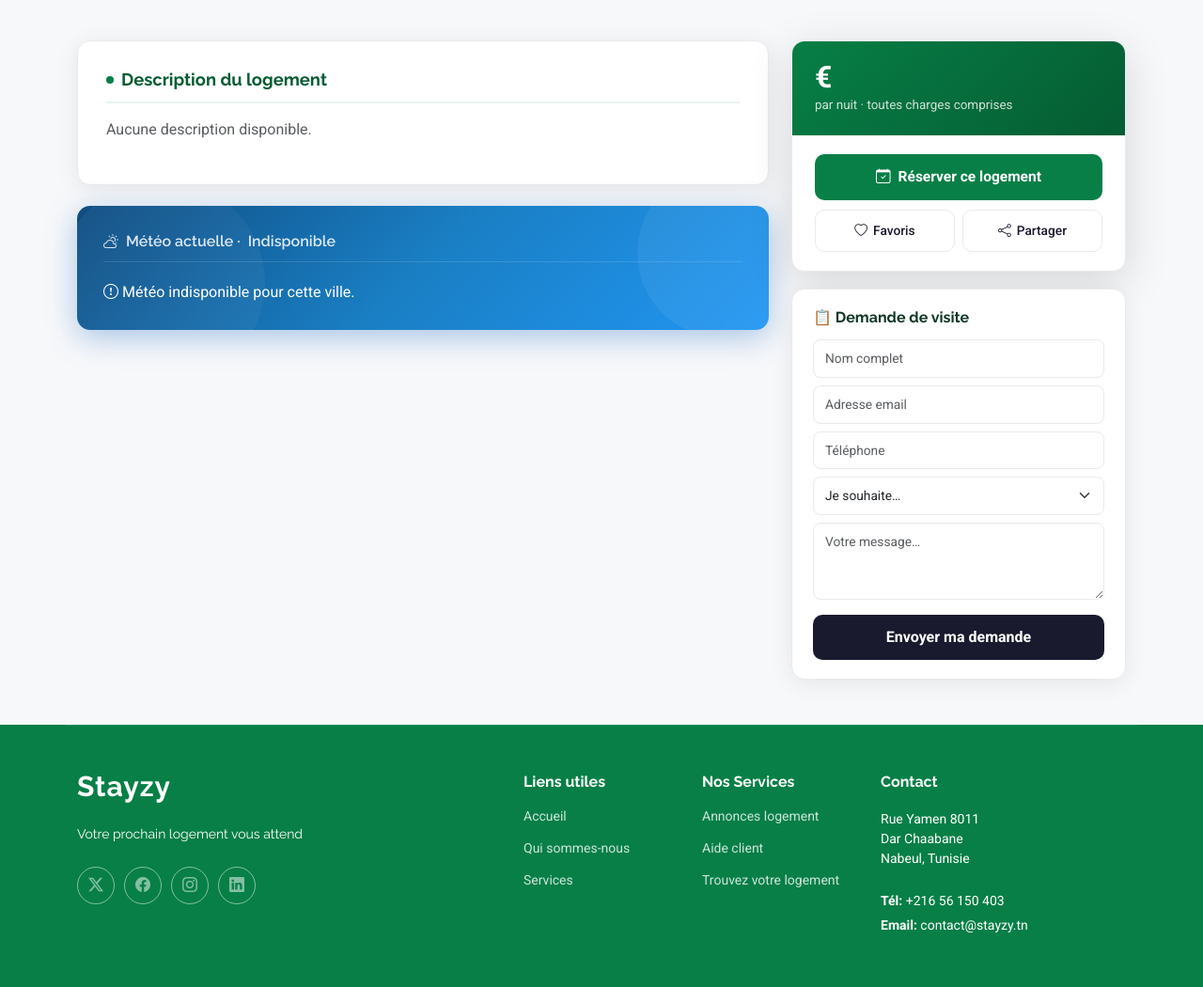
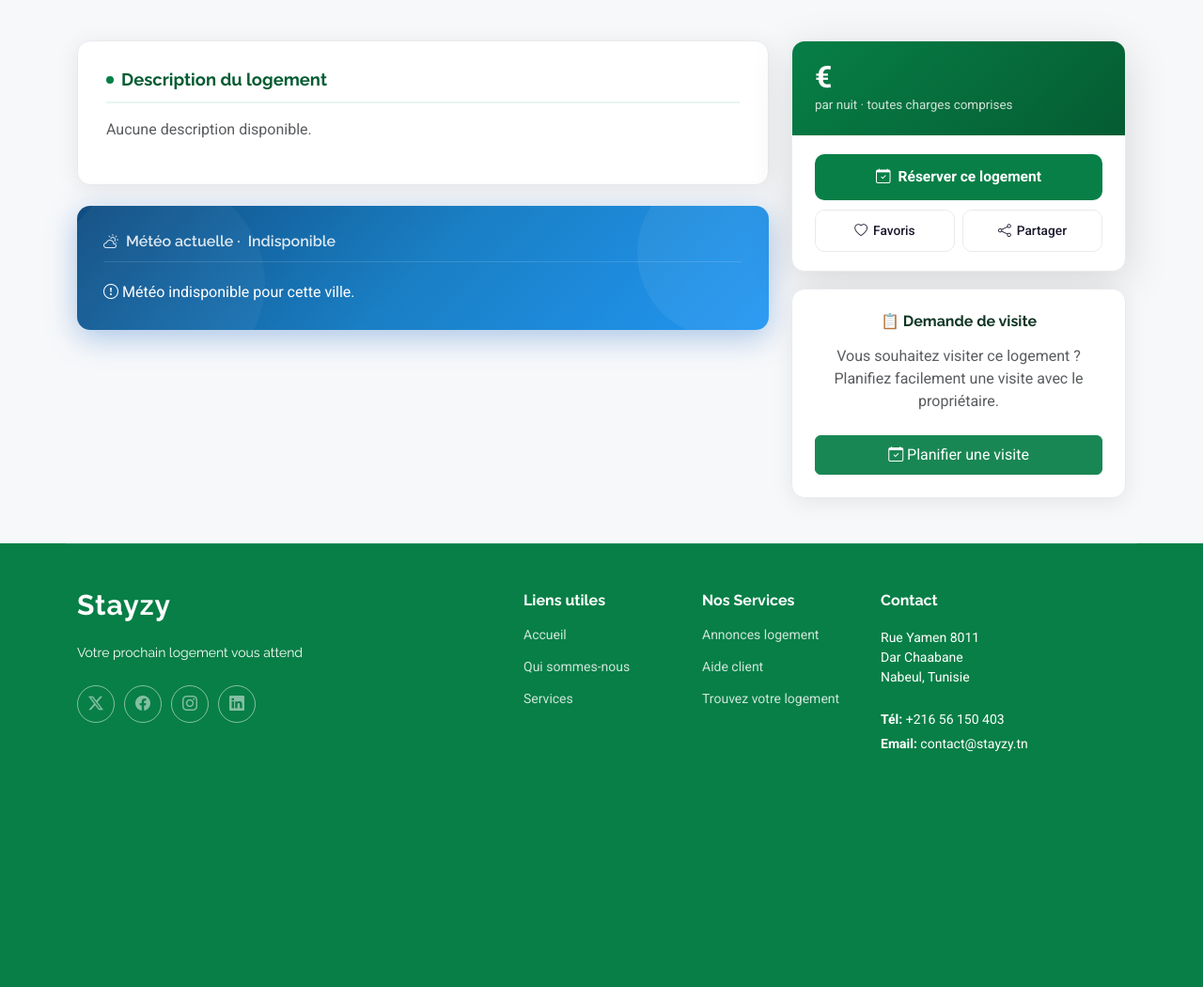
Before and after one commit to yessmine-aissa-larousse/Esprit-PIDEV-3A57-2026-Stayzy, a Symfony app: template templates/frontOffice/property-details.html.twig in a window 1280 px wide. Shown: the part 691-1741 px from the top of the page at 94% size. After the commit the page ends 1491 px from the top, so only its background shows below. Run offline with Twig, Linux system fonts and the light colour scheme; the template is opened without the code that fills it, so the values that code supplies are empty; some libraries are stand-ins or nearby versions.

Commit message:
Ajout module User + Logement + Reservation + Reclamation + visite

```diff
--- a/templates/frontOffice/base.html.twig
+++ b/templates/frontOffice/base.html.twig
@@ -1,6 +1,8 @@
 <!DOCTYPE html>
 <html lang="fr">
 <head>
+
+<link href="https://cdn.jsdelivr.net/npm/bootstrap-icons@1.11.3/font/bootstrap-icons.css" rel="stylesheet">
     <meta charset="utf-8">
     <meta content="width=device-width, initial-scale=1.0" name="viewport">
     <title>{% block title %}Stayzy - Trouvez votre logement idéal{% endblock %}</title>
@@ -70,8 +72,24 @@
 
                 {# 🔹 Lien Mes Réservations pour Propriétaire #}
                 {% if app.user and app.user.isProprietaire() %}
-                    <li><a href="{{ path('front_reservation_proprietaire_list') }}">Les Réservations</a></li>
-                {% endif %}
+
+
+
+
+
+    <li>
+        <a href="{{ path('front_reservation_proprietaire_list') }}">
+            Les Réservations
+        </a>
+    </li>
+
+    <li>
+        <a href="{{ path('prop_reclamations') }}">
+            Les Réclamations
+        </a>
+    </li>
+
+{% endif %}
 
                 {# 🔹 Lien Comparateur pour Client #}
                 {% if app.user and app.user.isClient() %}
@@ -81,6 +99,11 @@
                             <span class="badge bg-primary comparateur-count-badge" style="display:none; font-size: 0.7em; margin-left: 5px;">0</span>
                         </a>
                         <li><a href="{{ path('front_reservation_list') }}">Mes Réservations</a></li>
+                        <li>
+    <a href="{{ path('client_reclamation_new') }}">
+        Réclamations
+    </a>
+</li>
                         <li><a href="{{ path('commande_list') }}">Paiement</a></li>
 
                     </li>
@@ -109,12 +132,22 @@
                                 <a href="{{ path('proprietaire_logement_list') }}">
                                     <i class="bi bi-house-door me-2"></i>Mes Annonces
                                 </a>
+
+        <a href="{{ path('prop_visites') }}">
+    <i class="bi bi-calendar-check me-2"></i>
+    Mes Visites
+</a>
+
                                 <a href="{{ path('promotion_globale_list') }}">
                                     <i class="bi bi-tags-fill me-2"></i>Mes Promotions
                                 </a>
+                                <a href="{{ path('prop_reponses') }}">
+        <i class="bi bi-clock-history me-2"></i>Historique des réponses
+    </a>
                                 <a href="{{ path('proprietaire_favoris_clients') }}">
                                     <i class="bi bi-star me-2"></i>Favoris de mes clients
                                 </a>
+
                                 <div class="dropdown-divider"></div>
                                 <a href="{{ path('app_logout') }}" style="color:#dc3545;">
                                     <i class="bi bi-box-arrow-right me-2"></i>Déconnexion
@@ -123,6 +156,17 @@
                                 <a href="{{ path('app_client_profile') }}">
                                     <i class="bi bi-person-circle me-2"></i>Mon Profil
                                 </a>
+                                <a href="{{ path('client_mes_reclamations') }}">
+    <i class="bi bi-chat-dots me-2"></i>Mes Réclamations
+</a>
+
+      <a href="{{ path('client_mes_visites') }}" >
+
+
+    <i class="bi bi-calendar-check fs-5 me-2"></i>
+    <span>Mes Visites</span>
+
+</a>
                                 <a href="{{ path('client_mes_favoris') }}">
                                     <i class="bi bi-heart me-2"></i>Mes Favoris
                                 </a>
--- a/templates/frontOffice/property-details.html.twig
+++ b/templates/frontOffice/property-details.html.twig
@@ -647,27 +647,40 @@
         {% if logement.photoPrincipale or logement.photos %}
 <div class="swiper" id="heroSwiper">
     <div class="swiper-wrapper">
+
+        {# Photo principale #}
         {% if logement.photoPrincipale %}
             <div class="swiper-slide">
-                            <img src="{{ asset('uploads/logements/' ~ logement.photoPrincipale) }}"
+                <img
+                    src="{% if 'http' in logement.photoPrincipale %}
+                            {{ logement.photoPrincipale }}
+                         {% else %}
+                            {{ asset('uploads/logements/' ~ logement.photoPrincipale) }}
+                         {% endif %}"
                     alt="{{ logement.titre }}">
             </div>
         {% endif %}
+
+        {# Galerie photos #}
         {% if logement.photos %}
             {% for photo in logement.photos %}
                 <div class="swiper-slide">
-                                <img src="{{ asset('uploads/logements/' ~ photo) }}"
+                    <img
+                        src="{% if 'http' in photo %}
+                                {{ photo }}
+                             {% else %}
+                                {{ asset('uploads/logements/' ~ photo) }}
+                             {% endif %}"
                         alt="{{ logement.titre }} {{ loop.index }}">
                 </div>
             {% endfor %}
         {% endif %}
+
     </div>
-                <div class="swiper-button-next" id="heroNext"></div>
-                <div class="swiper-button-prev" id="heroPrev"></div>
+
+    <div class="swiper-button-next"></div>
+    <div class="swiper-button-prev"></div>
 </div>
-        {% else %}
-            <img src="{{ asset('frontOffice/img/real-estate/property-exterior-2.webp') }}"
-                 alt="{{ logement.titre }}">
 {% endif %}
 
         <div class="hero-overlay"></div>
@@ -940,35 +953,24 @@
                             {% endif %}
                         </div>
                         {% endif %}
+<div class="contact-card p-4 text-center" id="contact-form">
 
-                        <div class="contact-card" id="contact-form">
-                            <h4>📋 Demande de visite</h4>
-                            <form method="post">
-                                <div class="mb-2">
-                                    <input type="text" name="name" class="form-control" placeholder="Nom complet" required>
-                                </div>
-                                <div class="mb-2">
-                                    <input type="email" name="email" class="form-control" placeholder="Adresse email" required>
-                                </div>
-                                <div class="mb-2">
-                                    <input type="tel" name="phone" class="form-control" placeholder="Téléphone">
-                                </div>
-                                <div class="mb-2">
-                                    <select name="subject" class="form-select" required>
-                                        <option value="">Je souhaite…</option>
-                                        <option>Faire une réservation</option>
-                                        <option>Plus d'informations</option>
-                                        <option>Organiser une visite</option>
-                                    </select>
-                                </div>
-                                <div class="mb-3">
-                                    <textarea name="message" class="form-control" rows="3"
-                                              placeholder="Votre message…"></textarea>
-                                </div>
-                                <button type="submit" class="btn-send">
-                                    Envoyer ma demande
-                                </button>
-                            </form>
+    <h4 class="mb-3">📋 Demande de visite</h4>
+
+    <p class="text-muted mb-4">
+        Vous souhaitez visiter ce logement ?
+        Planifiez facilement une visite avec le propriétaire.
+    </p>
+
+    <a href="{{ path('client_visite_new', {
+        id: logement.id
+    }) }}"
+       class="btn btn-success w-100 py-2">
+
+        <i class="bi bi-calendar-check"></i>
+        Planifier une visite
+    </a>
+
 </div>
 
                     </div>
@@ -1004,8 +1006,13 @@
                             <a href="{{ path('app_property_details', {id: similaire.id}) }}" class="sim-card">
                                 <div class="sim-img">
                                    {% if similaire.photoPrincipale %}
-                                        <img src="{{ asset('uploads/logements/' ~ similaire.photoPrincipale) }}"
-                                             alt="{{ similaire.titre }}">
+    <img src="{% if 'http' in similaire.photoPrincipale %}
+                {{ similaire.photoPrincipale }}
+              {% else %}
+                {{ asset('uploads/logements/' ~ similaire.photoPrincipale) }}
+              {% endif %}"
+         alt="{{ similaire.titre }}"
+         onerror="this.src='{{ asset('frontOffice/img/real-estate/property-exterior-4.webp') }}'">
 {% else %}
     <img src="{{ asset('frontOffice/img/real-estate/property-exterior-4.webp') }}"
          alt="{{ similaire.titre }}">
```
Also changed, not shown: templates/frontOffice/properties.html.twig (+4 -4 lines). Lines whose indentation alone changed are shown as unchanged.
